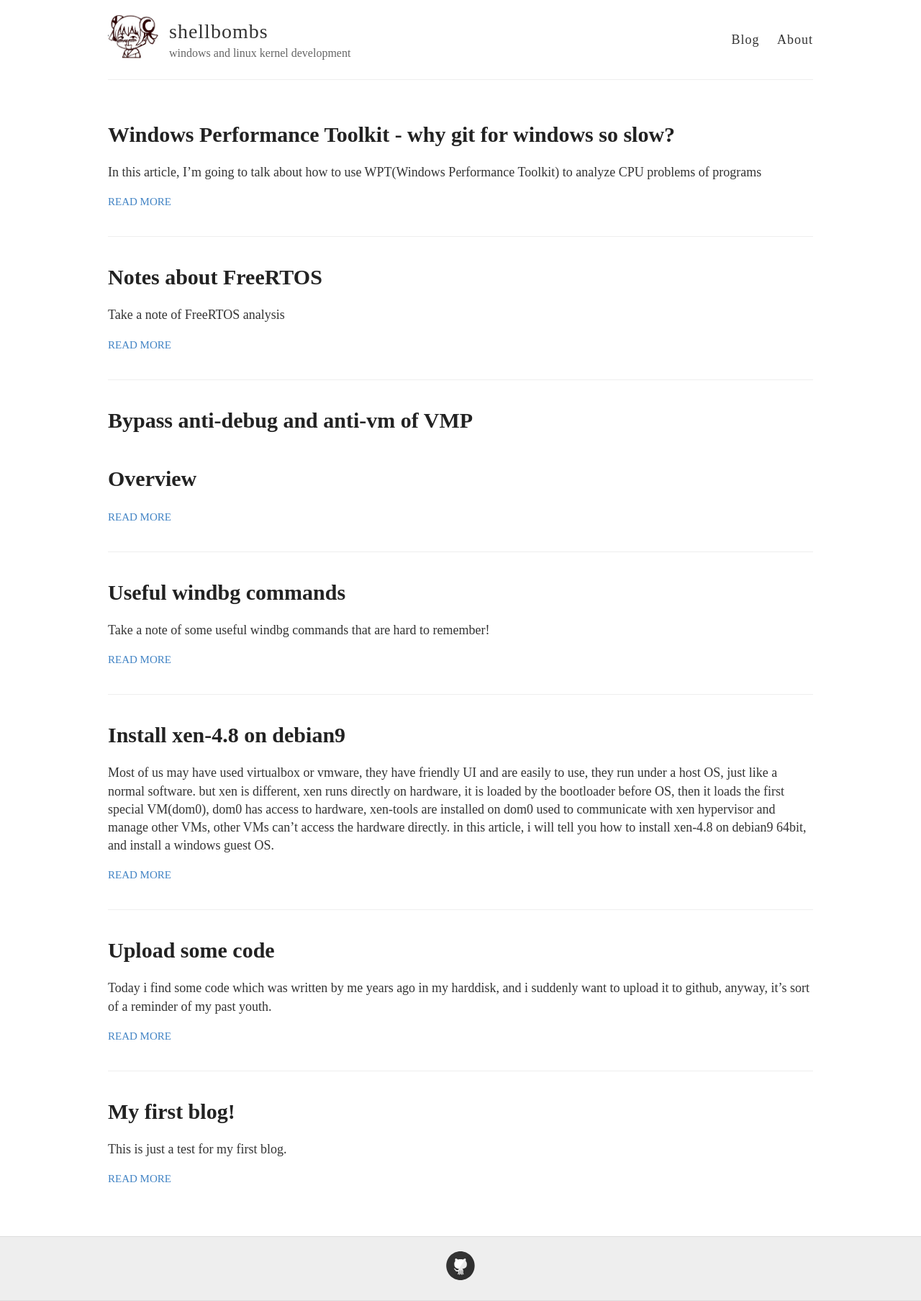
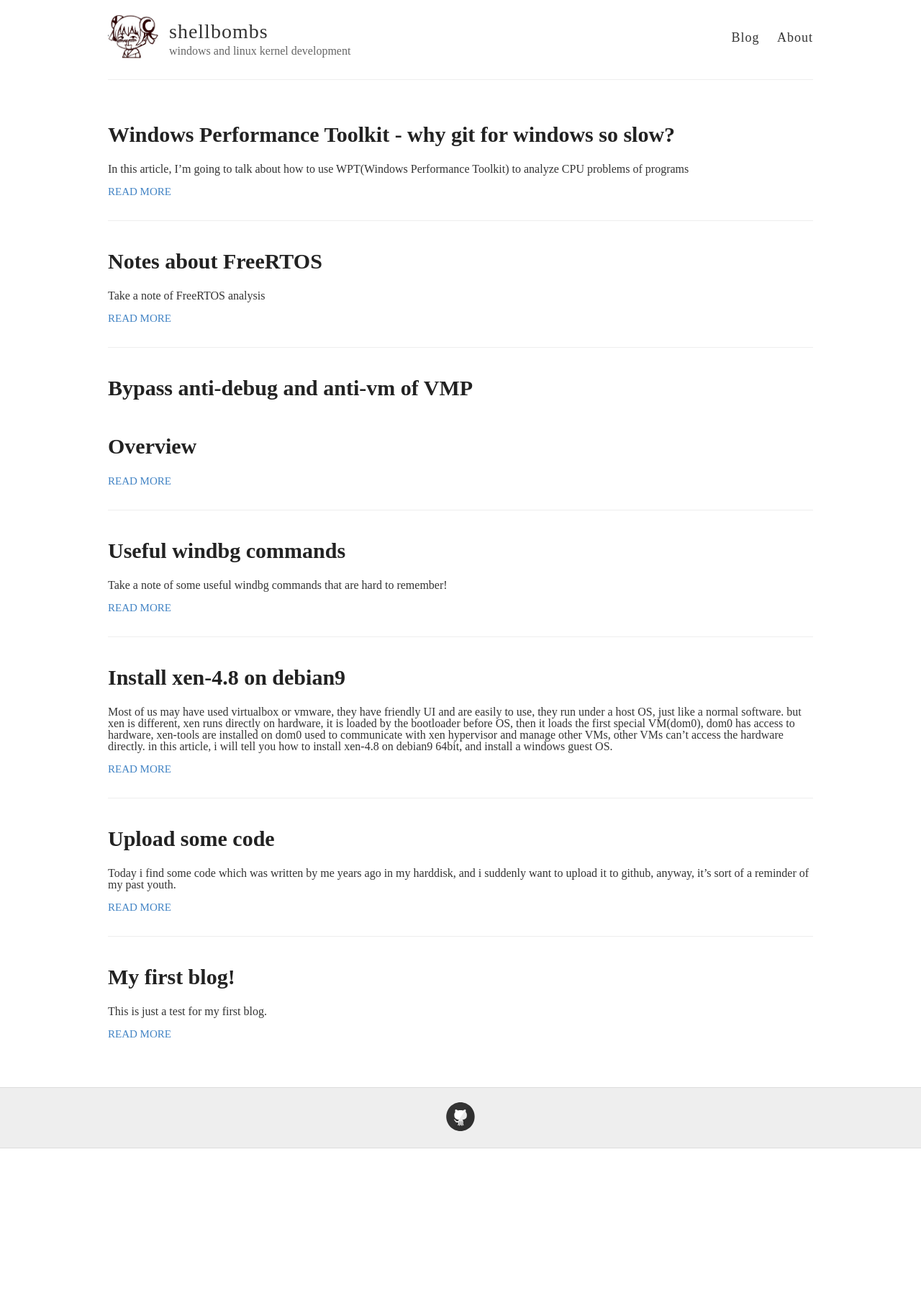
Before and after one commit to shellbombs/shellbombs.github.io, a Jekyll site: the page built from index.html, in a window 1280 px wide. Shown: the whole page at 72% size. Built offline with Jekyll 4.4.1, drawn with Linux system fonts in a browser that asks for light colours; after the commit the page ends 1595 px from its top, so only the background shows below that.

Commit message:
modified fonts

```diff
--- a/_sass/_variables.scss
+++ b/_sass/_variables.scss
@@ -15,8 +15,8 @@ $lightGray: #eee;
 $white: #fff;
 
 // Font stacks
-$helvetica: x-small Monospace;
-$helveticaNeue: x-small Monospace;
+$helvetica: x-small "Lucida Console";
+$helveticaNeue: x-small "Lucida Console";
 $georgia: Georgia, Monospace;
 
 // Mobile breakpoints
```
